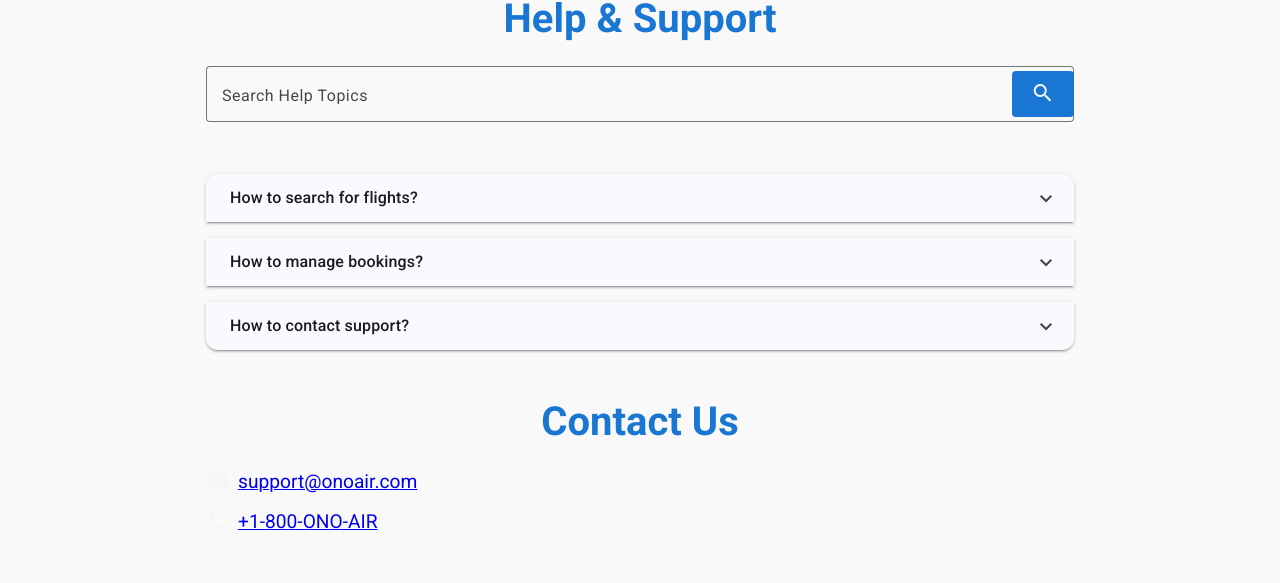
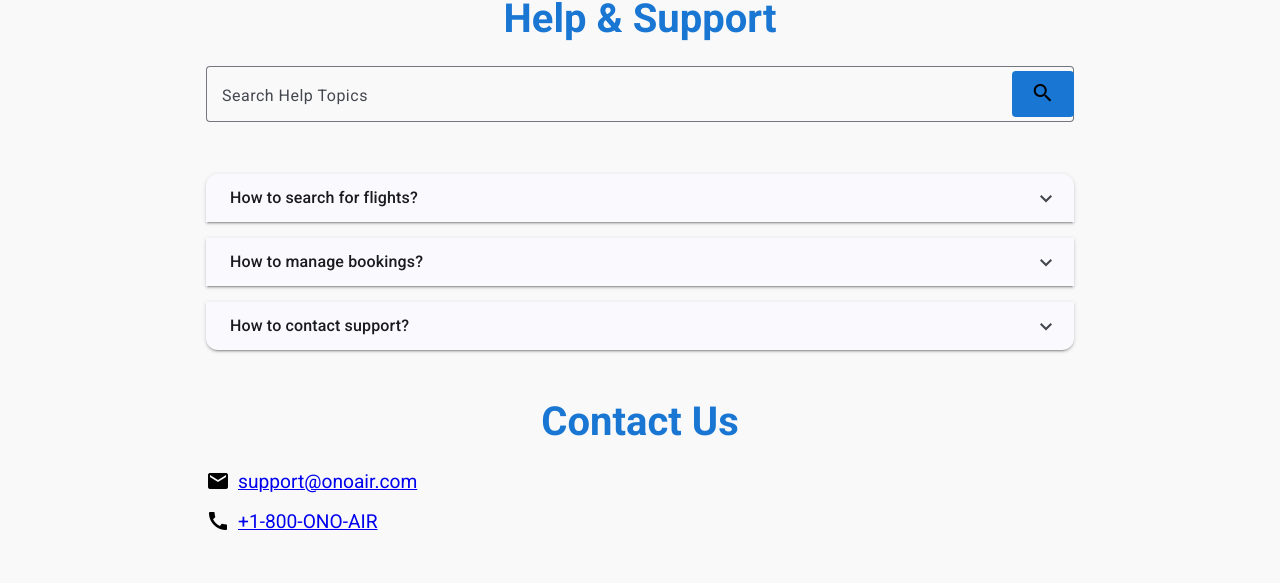
Before and after one commit to OmriKadouri97/ONOAirWeb_P2-, an Angular app in the folder ONOAirWeb_P2/: page /help in a window 1280 px wide. Shown: the part 158-741 px from the top of the page. Built offline with nearby package versions, Linux system fonts and the light colour scheme.

Commit message:
Fine tune the UI for Help page

```diff
--- a/ONOAirWeb_P2/src/shared/help/help.component.css
+++ b/ONOAirWeb_P2/src/shared/help/help.component.css
@@ -41,5 +41,5 @@
 
   mat-icon {
     font-size: 1.5rem;
-    color: #f4f6f8;
+    color: #000000;
   }
```
